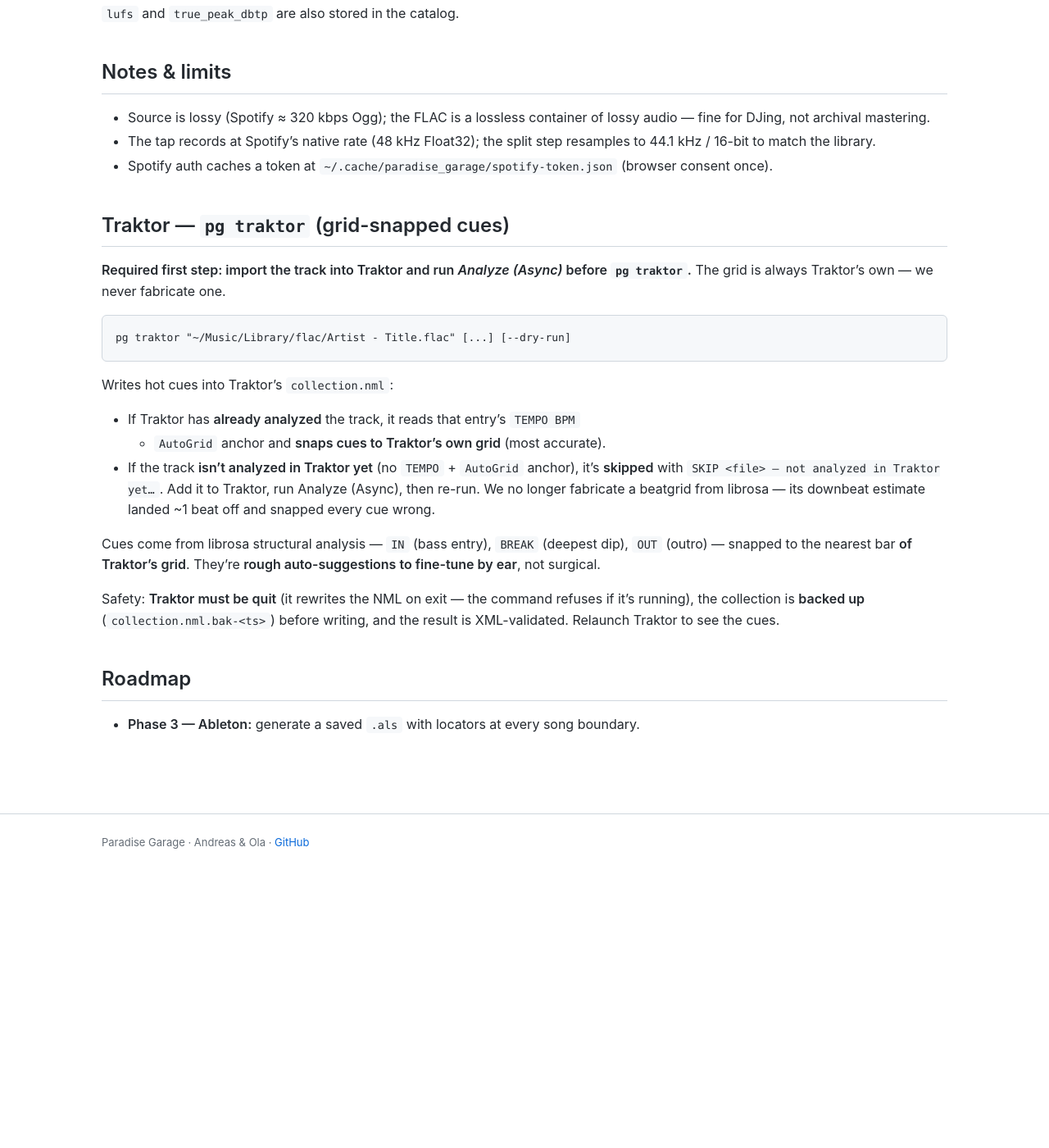
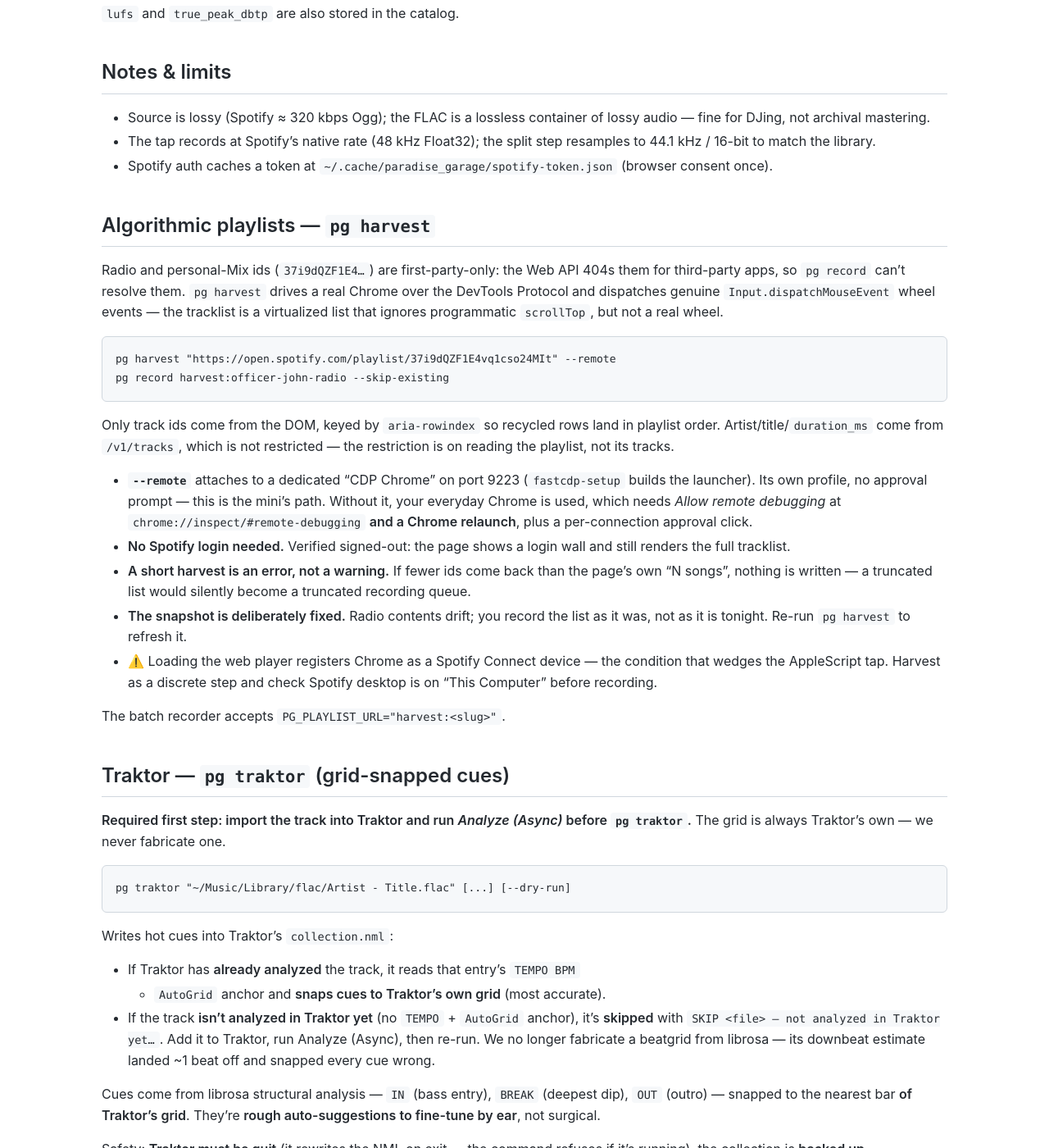
Before and after one commit to chaosisnotrandomitisrhythmic/paradise_garage, a Jekyll site: the page built from recording.md, in a window 1280 px wide and 1400 px high, scrolled down 2383 px. Shown: the whole window at 82% size. Built offline with Jekyll 4.4.1, drawn with Linux system fonts in a browser that asks for light colours; before the commit the page ends 3445 px from its top, so only the background shows below that.

Commit message:
docs(recording): pg harvest — algorithmic playlists, and the mini's --remote path

````diff
--- a/recording.md
+++ b/recording.md
@@ -102,6 +102,41 @@
 - The tap records at Spotify's native rate (48 kHz Float32); the split step resamples to 44.1 kHz / 16-bit to match the library.
 - Spotify auth caches a token at `~/.cache/paradise_garage/spotify-token.json` (browser consent once).
 
+## Algorithmic playlists — `pg harvest`
+
+Radio and personal-Mix ids (`37i9dQZF1E4…`) are first-party-only: the Web API
+404s them for third-party apps, so `pg record` can't resolve them. `pg harvest`
+drives a real Chrome over the DevTools Protocol and dispatches genuine
+`Input.dispatchMouseEvent` wheel events — the tracklist is a virtualized list
+that ignores programmatic `scrollTop`, but not a real wheel.
+
+```bash
+pg harvest "https://open.spotify.com/playlist/37i9dQZF1E4vq1cso24MIt" --remote
+pg record harvest:officer-john-radio --skip-existing
+```
+
+Only track ids come from the DOM, keyed by `aria-rowindex` so recycled rows land
+in playlist order. Artist/title/`duration_ms` come from `/v1/tracks`, which is
+not restricted — the restriction is on reading the playlist, not its tracks.
+
+- **`--remote`** attaches to a dedicated "CDP Chrome" on port 9223 (`fastcdp-setup`
+  builds the launcher). Its own profile, no approval prompt — this is the mini's
+  path. Without it, your everyday Chrome is used, which needs *Allow remote
+  debugging* at `chrome://inspect/#remote-debugging` **and a Chrome relaunch**,
+  plus a per-connection approval click.
+- **No Spotify login needed.** Verified signed-out: the page shows a login wall
+  and still renders the full tracklist.
+- **A short harvest is an error, not a warning.** If fewer ids come back than the
+  page's own "N songs", nothing is written — a truncated list would silently
+  become a truncated recording queue.
+- **The snapshot is deliberately fixed.** Radio contents drift; you record the
+  list as it was, not as it is tonight. Re-run `pg harvest` to refresh it.
+- ⚠️ Loading the web player registers Chrome as a Spotify Connect device — the
+  condition that wedges the AppleScript tap. Harvest as a discrete step and check
+  Spotify desktop is on "This Computer" before recording.
+
+The batch recorder accepts `PG_PLAYLIST_URL="harvest:<slug>"`.
+
 ## Traktor — `pg traktor` (grid-snapped cues)
 
 **Required first step: import the track into Traktor and run _Analyze (Async)_
````
